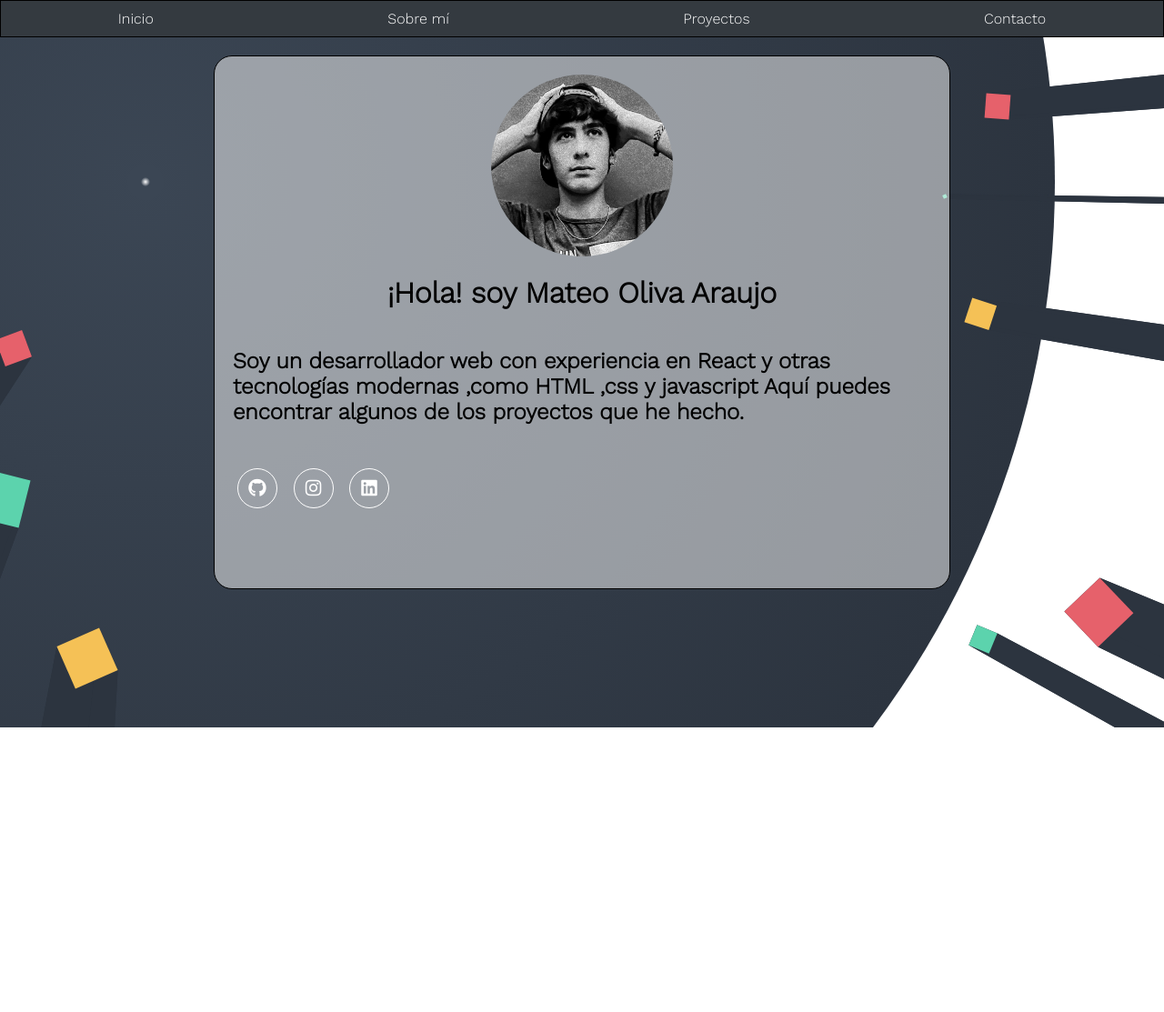
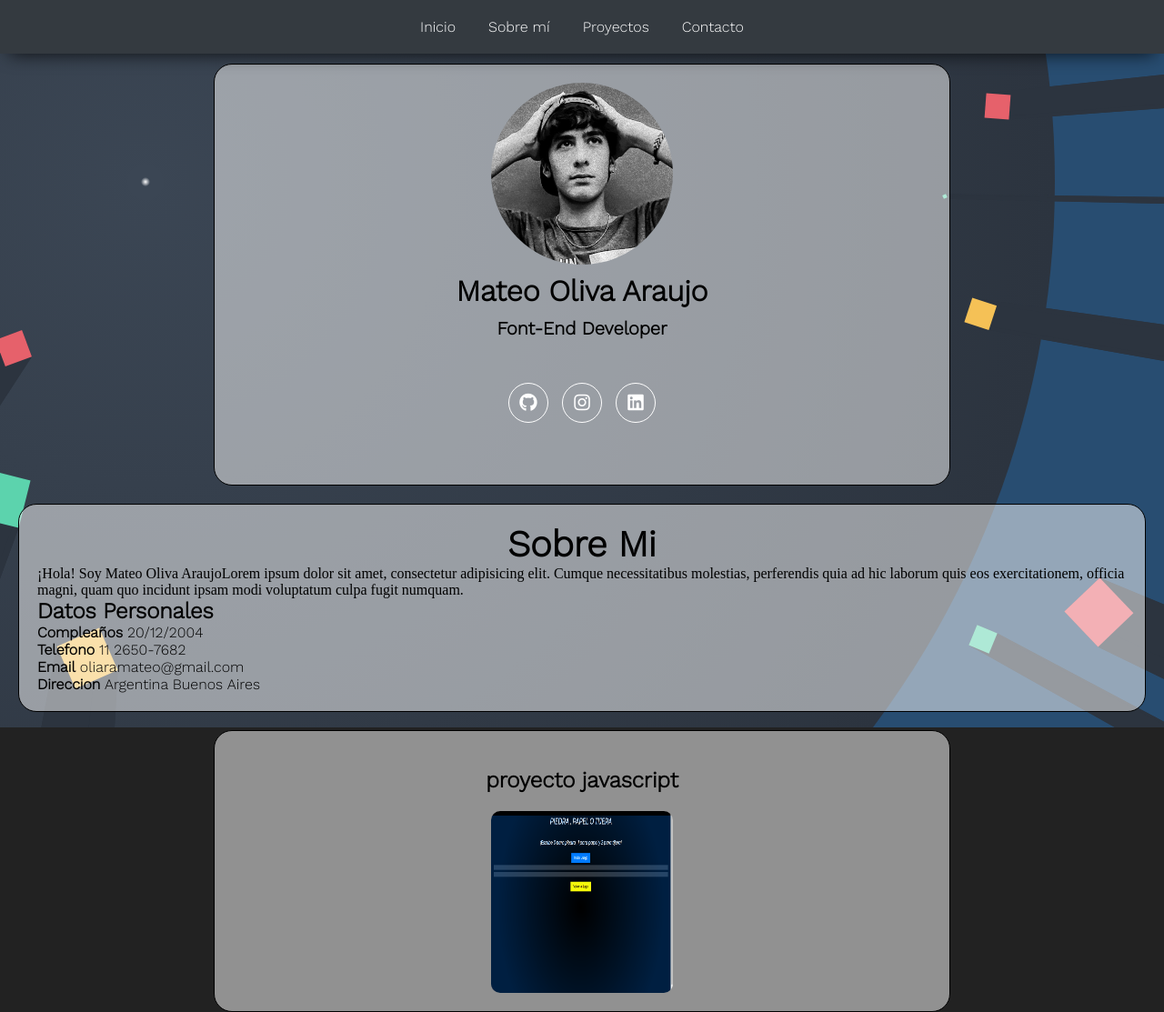
Before and after one commit to MateoAraujocoder/Mateo.dev, a plain HTML site: page index.html in a window 1280 px wide. Shown: the whole page at 91% size. Before the commit the page ends 800 px from the top, so only its background shows below. Drawn offline with nearby package versions, Linux system fonts and the light colour scheme.

Commit message:
agrego datos personales

```diff
--- a/index.html
+++ b/index.html
@@ -14,41 +14,102 @@
 
     <link rel="stylesheet" href="https://cdnjs.cloudflare.com/ajax/libs/font-awesome/5.15.3/css/all.min.css">
     <link rel="stylesheet " href="./styles/index.css">
-    <canvas id="canvas"></canvas>
 </head>
+<!--ENCABEZADO-->
 <header class="content-nav">
+
     <nav>
-        <a href="#inicio">Inicio</a>
-        <a href="#sobre-mi">Sobre mí</a>
-        <a href="#proyectos">Proyectos</a>
-        <a href="#contacto">Contacto</a>
+        <ul>
+            <li><a href="#inicio">Inicio</a></li>
+
+            <li><a href="#sobre-mi">Sobre mí</a></li>
+
+            <li><a href="#proyectos">Proyectos</a></li>
+
+            <li><a href="#contacto">Contacto</a></li>
+        </ul>
     </nav>
+
 </header>
 
+<!--CONTENIDO-INICIO-->
 
-    <body>
+<body>
+    <canvas id="canvas"></canvas>
     <div id="page-container">
 
-        <div id="content">
+        <div class="content">
 
             <img class="mi-foto" src="./img/IMG-20230718-WA0006.jpg" alt="Mi foto">
 
-            <h1>¡Hola! soy Mateo Oliva Araujo </h1>
-            <h2> Soy un desarrollador web con experiencia en React y otras tecnologías modernas ,como HTML ,css y
-                javascript
-                Aquí puedes encontrar algunos de los proyectos que he hecho.
+            <h1>Mateo Oliva Araujo</h1>
+            <h2>Font-End Developer</h2>
+            <div class="redes">
+                <a href="https://github.com/MateoAraujocoder"><i class="fab fa-github"></i></a>
+                <a href="https://www.instagram.com/araujo_mate0/"><i class="fab fa-instagram"></i></a>
+                <a href="https://www.linkedin.com/in/mateo-oliva-araujo-81839a2a1/"><i class="fab fa-linkedin"></i></a>
+            </div>
 
-                <div class="redes">
-                    <a href="https://github.com/MateoAraujocoder"><i class="fab fa-github"></i></a>
-                        <a href="https://www.instagram.com/araujo_mate0/"><i class="fab fa-instagram"></i></a>
-                    <a href="https://www.linkedin.com/in/mateo-oliva-araujo-81839a2a1/"><i class="fab fa-linkedin"></i></a>
+        </div>
+
+        <!--CONTENIDO-SOBRE-MI-->
+
+        <div class="sobre-mi">
+
+            <h1>Sobre Mi</h1>
+            <p><span>¡Hola! Soy Mateo Oliva Araujo</span>Lorem ipsum dolor sit amet, consectetur adipisicing elit.
+                Cumque necessitatibus molestias, perferendis quia ad hic laborum quis eos exercitationem, officia magni,
+                quam quo incidunt ipsam modi voluptatum culpa fugit numquam.</p>
+
+
+            <div>
+
+                <div class="col">
+                    <h2>Datos Personales</h2>
+                    <ul>
+
+                        <li>
+                            <strong>Compleaños</strong>
+                            20/12/2004
+
+                        </li>
+
+                        <li>
+                            <strong>Telefono</strong>
+                            11 2650-7682
+
+                        </li>
+
+                        <li>
+                            <strong>Email</strong>
+                            oliaramateo@gmail.com
+
+                        </li>
+
+                        <li>
+                            <strong>Direccion</strong>
+                            Argentina Buenos Aires
+                        </li>
+                    </ul>
+
+
                 </div>
+            </div>
+
+        </div>
+
+
+        <div class="content2">
+
+            <h2>proyecto javascript </h2>
+            <img src="./img/Captura de pantalla (6).png">
 
         </div>
 
 
 
     </div>
+
     <script src="./JS/animatedBackgroud.js"></script>
 </body>
 
--- a/styles/index.css
+++ b/styles/index.css
@@ -1,18 +1,22 @@
-html {
-    height: 100%;
-    width: 100%;
+* {
+    margin: 0;
+    padding: 0;
 }
 
 body {
+    background: #222222;
+    overflow: auto;
+    height: 100%;
+}
 
-    margin: 0;
-    padding: 0;
+#canvas {
+    position: fixed;
+    top: 0;
+    left: 0;
+    width: 100%;
     height: 100%;
-    overflow: hidden;
-    align-items: center;
-
-
-
+    background-color: #284d71;
+    /* Gris azulado */
 
 }
 
@@ -41,21 +45,18 @@ body {
 
 #page-container {
     position: relative;
+    top: 50px;
 }
 
-#canvas {
-    position: absolute;
-    width: 100%;
-    height: 100%;
-}
+
+
 
 /**CONTENTS**/
-#content {
+.content {
     display: flex;
     flex-direction: column;
     align-items: center;
     justify-content: center;
-
     font-family: 'Work Sans';
     background-color: rgba(255, 255, 255, 0.5);
     border: 1px solid black;
@@ -63,32 +64,63 @@ body {
     max-width: 800px;
     border-radius: 20px;
     padding: 20px;
-    margin:0px auto;
+    margin: 0px auto;
     margin-top: 20px;
 
 }
 
+.content h1 {
+    margin: 10px;
+}
+
+.content h2{
+    font-size: 20px;
+}
+
 .content-nav {
     padding: 10px 0;
-    position: relative;
-    z-index: 1;
-    background-color:  #343a40;
-    border: 1px solid ;
+    position: fixed;
+    width: 100%;
+    top: 0;
+    left: 0;
+    z-index: 99;
+    background-color: #343a40;
+
+    box-shadow: 0 10px 20px -10px rgba(0, 0, 0, 0.8);
 }
+
 
 .content-nav nav {
     display: flex;
-    justify-content: space-around;
+ flex-direction:row;
+ justify-content: center;
+    margin: 10px;
 }
 
-.content-nav a {
+.content-nav nav ul {
+
+    display: flex;
+    list-style: none;
+}
+
+.content-nav nav ul li a {
+
+    color: white;
+    text-align: none;
+    margin: 0 15px;
+    padding: 3px;
     font-family: 'Work Sans';
-    color: white;
     text-decoration: none;
+
+}
+
+.content-nav a:hover {
+    color: #1CB698;
+
 }
 
 .redes a {
-color:#fff;
+    color: #fff;
     display: inline-block;
     text-decoration: none;
     border: 1px solid #fff;
@@ -101,3 +133,73 @@ font-size: 20px;
     transition: .3s;
     text-align: center;
 }
+
+.redes a:hover {
+
+    background-color: #1CB698;
+
+}
+
+.content2 {
+
+    display: flex;
+    flex-direction: column;
+    align-items: center;
+    justify-content: center;
+    background-color: rgba(255, 255, 255, 0.5);
+    border: 1px solid black;
+    width: 60%;
+    max-width: 800px;
+    border-radius: 20px;
+    padding: 20px;
+    margin: 0px auto;
+    margin-top: 20px;
+
+}
+
+.content2 img {
+    width: 200px;
+    height: 200px;
+
+}
+
+.content2 h2 {
+
+    font-family: 'Work Sans';
+    margin: 20px;
+
+}
+
+.content2 img {
+    border-radius: 10px;
+
+}
+
+/**SOBRE-MI**/
+.sobre-mi {
+    background-color: rgba(255, 255, 255, 0.5);
+    border: 1px solid black;
+    border-radius: 20px;
+    padding: 20px;
+    margin: 20px;
+}
+
+.sobre-mi h1 {
+display: flex;
+justify-content: center;
+font-size: 40px;
+    font-family: 'Work Sans';
+
+}
+
+.col h2{
+font-family: 'Work Sans';
+
+}
+.col ul li{
+
+ text-decoration: none;
+ list-style: none;
+font-family: 'Work Sans';
+
+}
```
Also changed, not shown: img/Captura de pantalla (6).png (added). Lines whose indentation alone changed are shown as unchanged.
